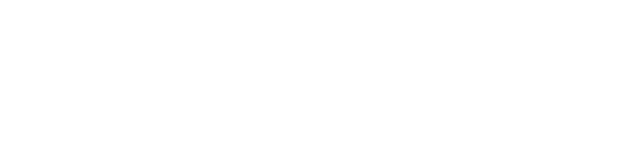
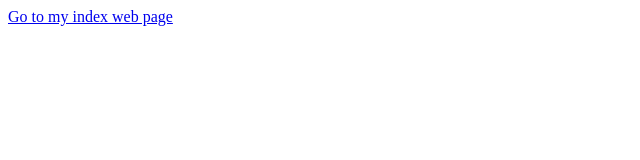
Before and after one commit to miacquistapace/holberton-learning_web_programming, a plain HTML site: page mysecondwebpage.html in a window 1280 px wide. Shown: the whole page, without its empty margins (0-640 px from the left). Drawn offline with Linux system fonts and the light colour scheme.

Commit message:
Update mysecondwebpage.html

```diff
--- a/mysecondwebpage.html
+++ b/mysecondwebpage.html
@@ -7,7 +7,7 @@
 <body>
 
 
-<!-- Comment -->
+<a target = "_blank" href="index.html">Go to my index web page
 
 </body>
 </head>
```
